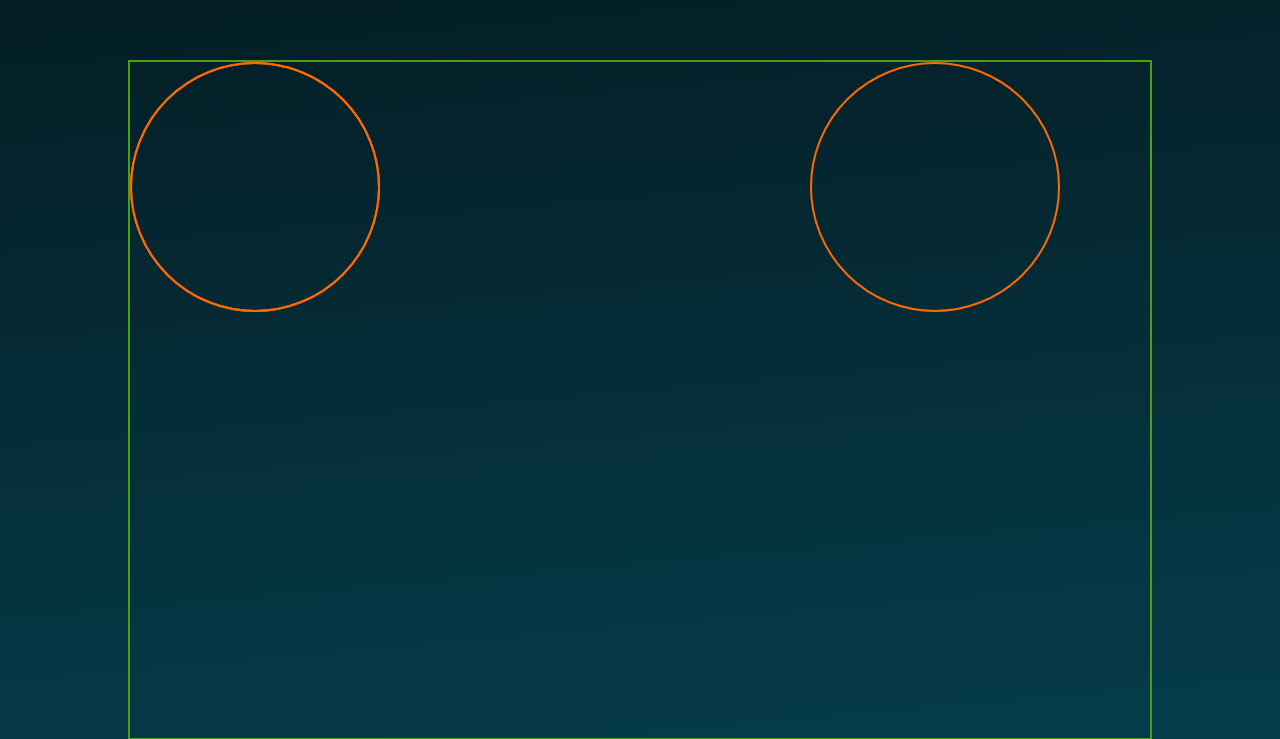
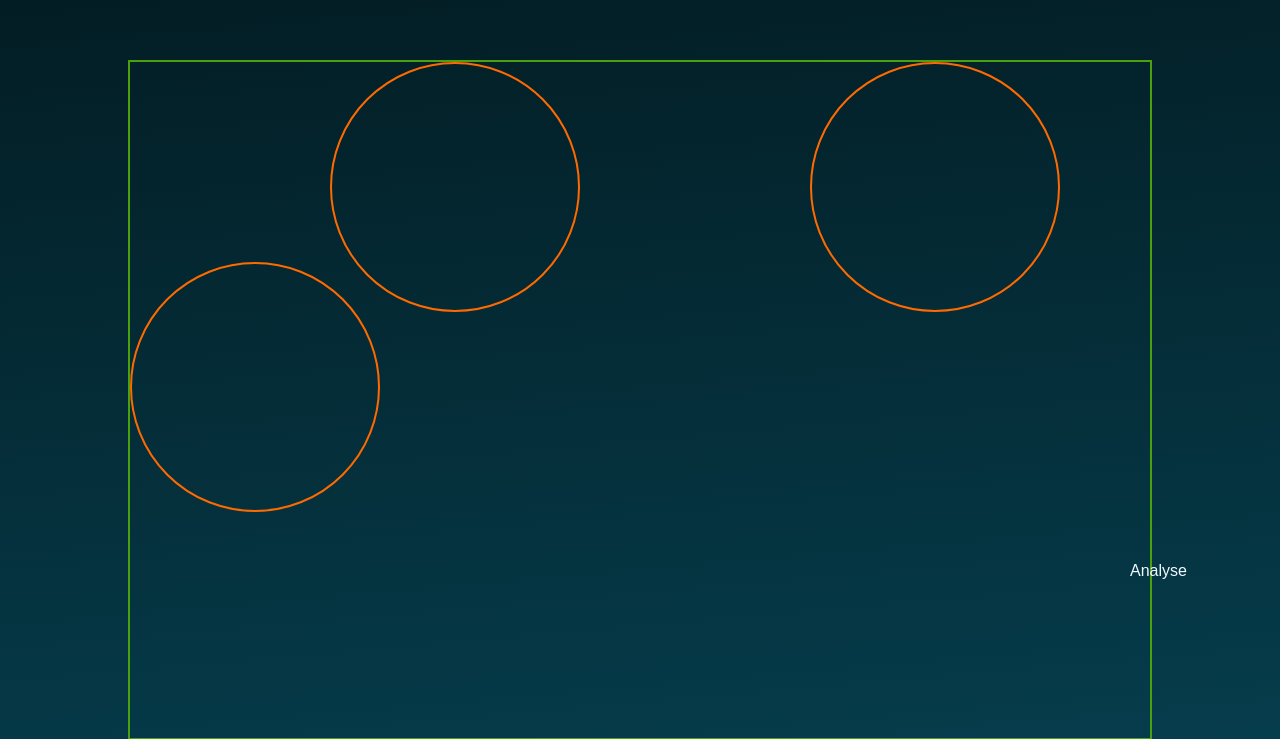
Before and after one commit to A455Farooq/JS.Mastery-, a website built with Vite: page index.html in a window 1280 px wide. Shown: the top 739 px of the page. Built offline with nearby package versions, Linux system fonts and the light colour scheme.

Commit message:
zimetrix

```diff
--- a/index.html
+++ b/index.html
@@ -16,6 +16,7 @@
     <div class="B"></div>
     <div class="C"></div>
     <div class="D"></div>
+    <div class="btn">Analyse</div>
 </div>
 
 
--- a/pareto.css
+++ b/pareto.css
@@ -56,3 +56,18 @@ body{
    border-radius: 100%;
    position: absolute;
 }
+
+.btn{
+    color: aliceblue;
+    position: absolute;
+    top: 500px;
+    left: 1000px;
+
+}
+
+.btn:hover{
+    cursor: pointer;
+    color: #4BA10D;
+    border: none;
+    outline: none;
+}
--- a/pareto.js
+++ b/pareto.js
@@ -2,18 +2,37 @@
 import { gsap } from "gsap";
 
 
+const bdata = document.querySelector('.btn')
 
-
-gsap.to('.A',{
+const ni = gsap.to('.A',{
 
  x:680,
  duration:3,
  ease:"power2.out"
 
-});
+})
 
-gsap.to('.B',{
+ gsap.to('.B',{
  y:680,
  duration:3,
  ease:"power2.out"
 })
+
+gsap.to('.C',{
+ x:200,
+ duration:5,
+ ease:"power2.out"
+})
+
+ gsap.to('.D',{
+ y:200,
+ duration:5,
+ ease:"power2.out"
+})
+
+bdata.addEventListener('click',()=>{
+
+  ni.restart()
+
+
+});
```
